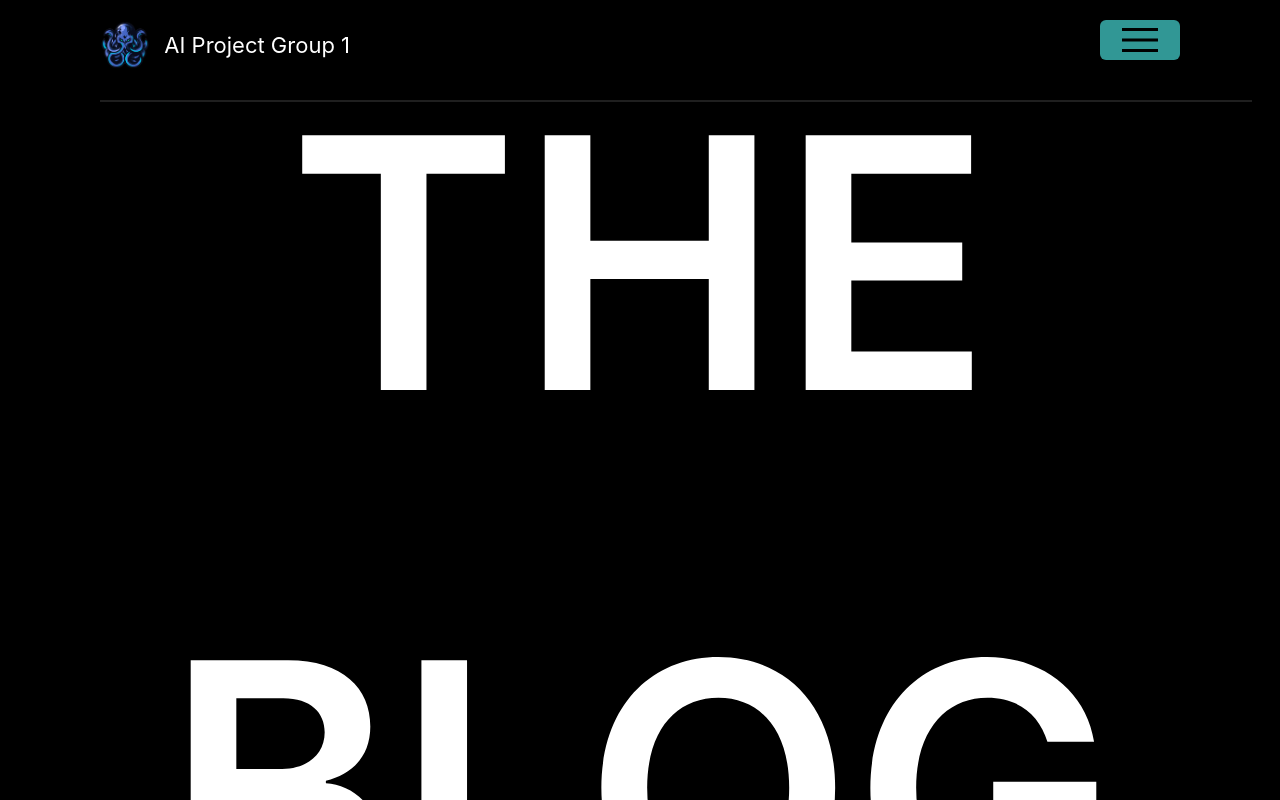
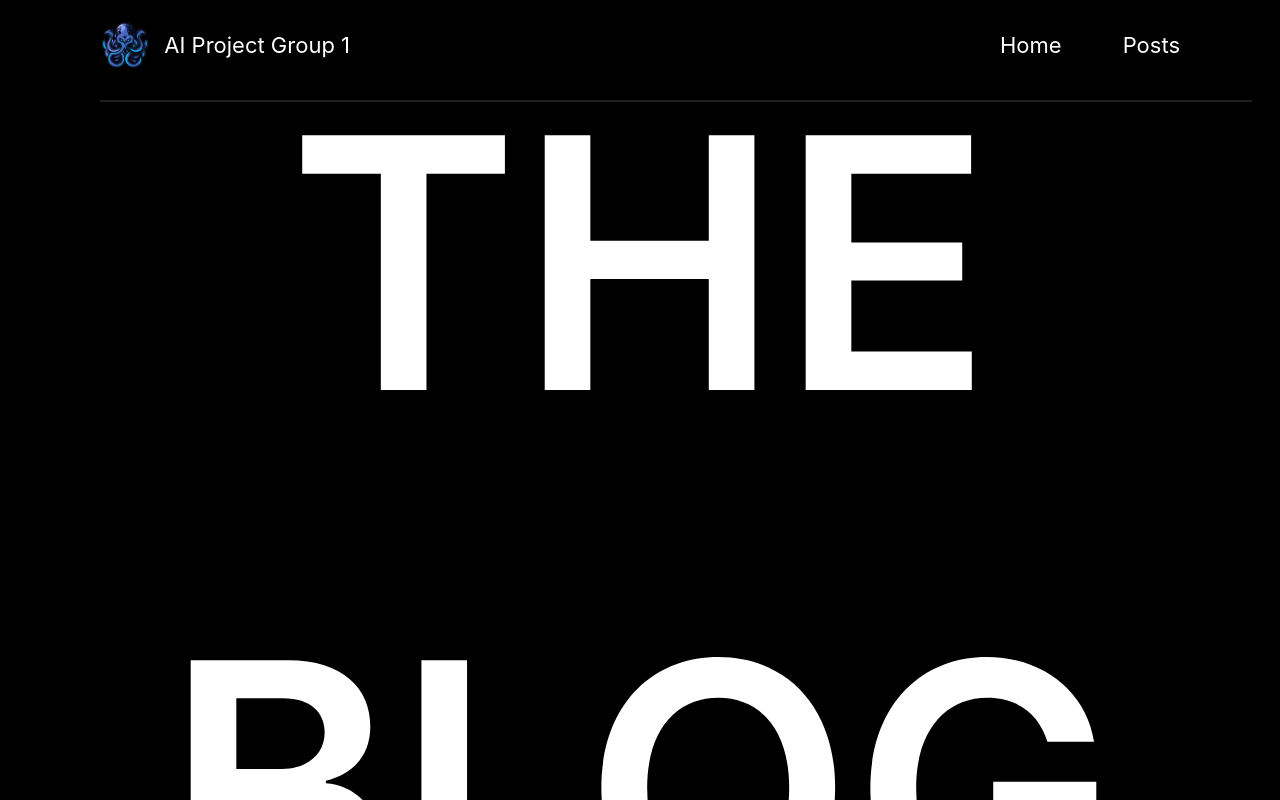
Before and after one commit to CarlosEGCH/AIRobotBlog, a React (Create React App) app in the folder project/: page / in a window 1280 px wide. Shown: the top 800 px of the page. Built offline with nearby package versions, Linux system fonts and the light colour scheme; no server answers.

Commit message:
Change responsive hook. Deployed.

```diff
--- a/project/src/components/Navbar.js
+++ b/project/src/components/Navbar.js
@@ -22,7 +22,7 @@ import { useViewport } from "../hooks/responsive";
 
 export default function Navbar(){
 
-    const viewport = useViewport();
+    let viewport = useViewport().width;
 
     return (
         <section className={"navbar-wrapper"}>
```
Also changed, not shown: project/firebase.json (added), 1 other file (tests, documents, lock files or other folders).
